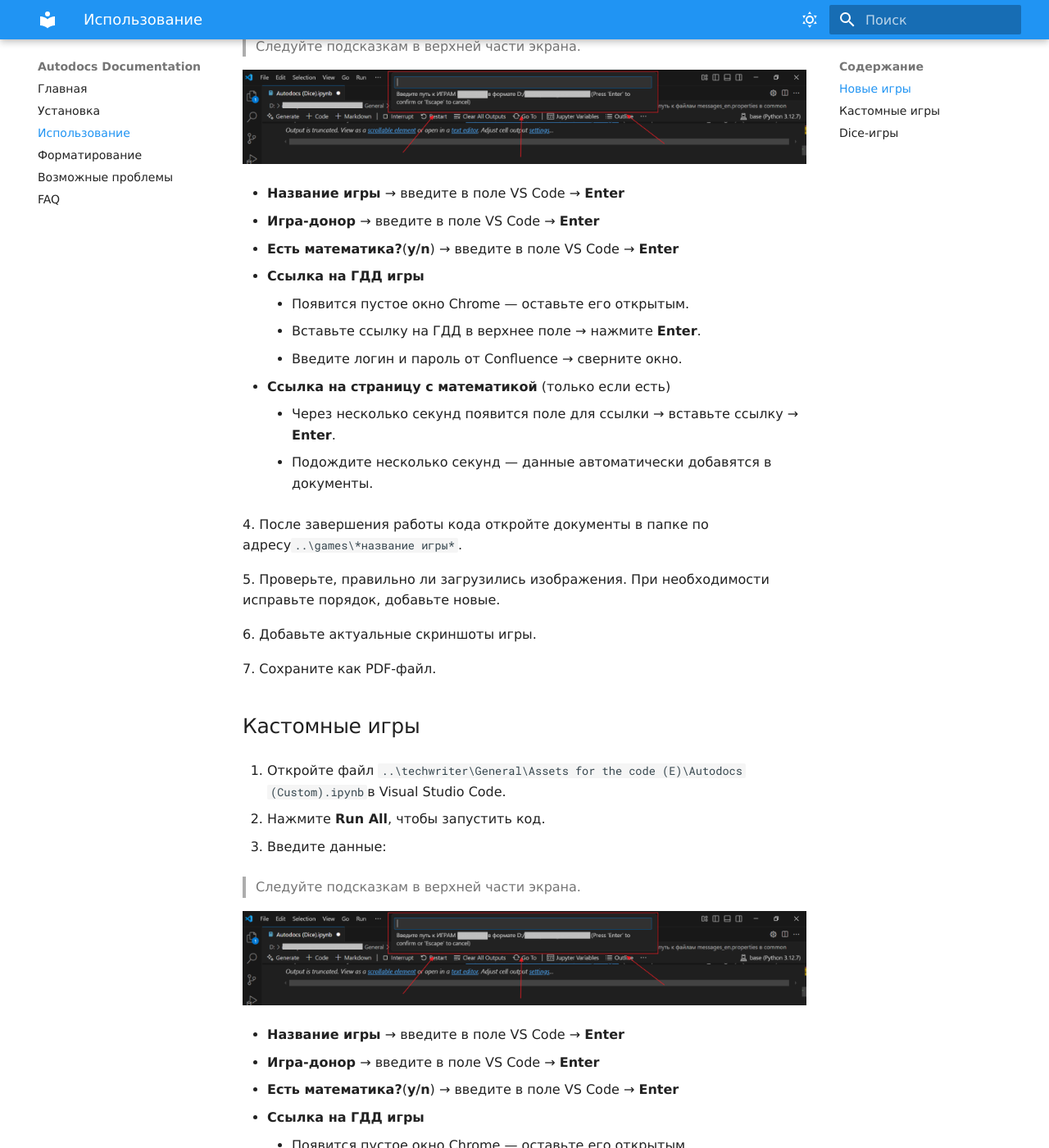
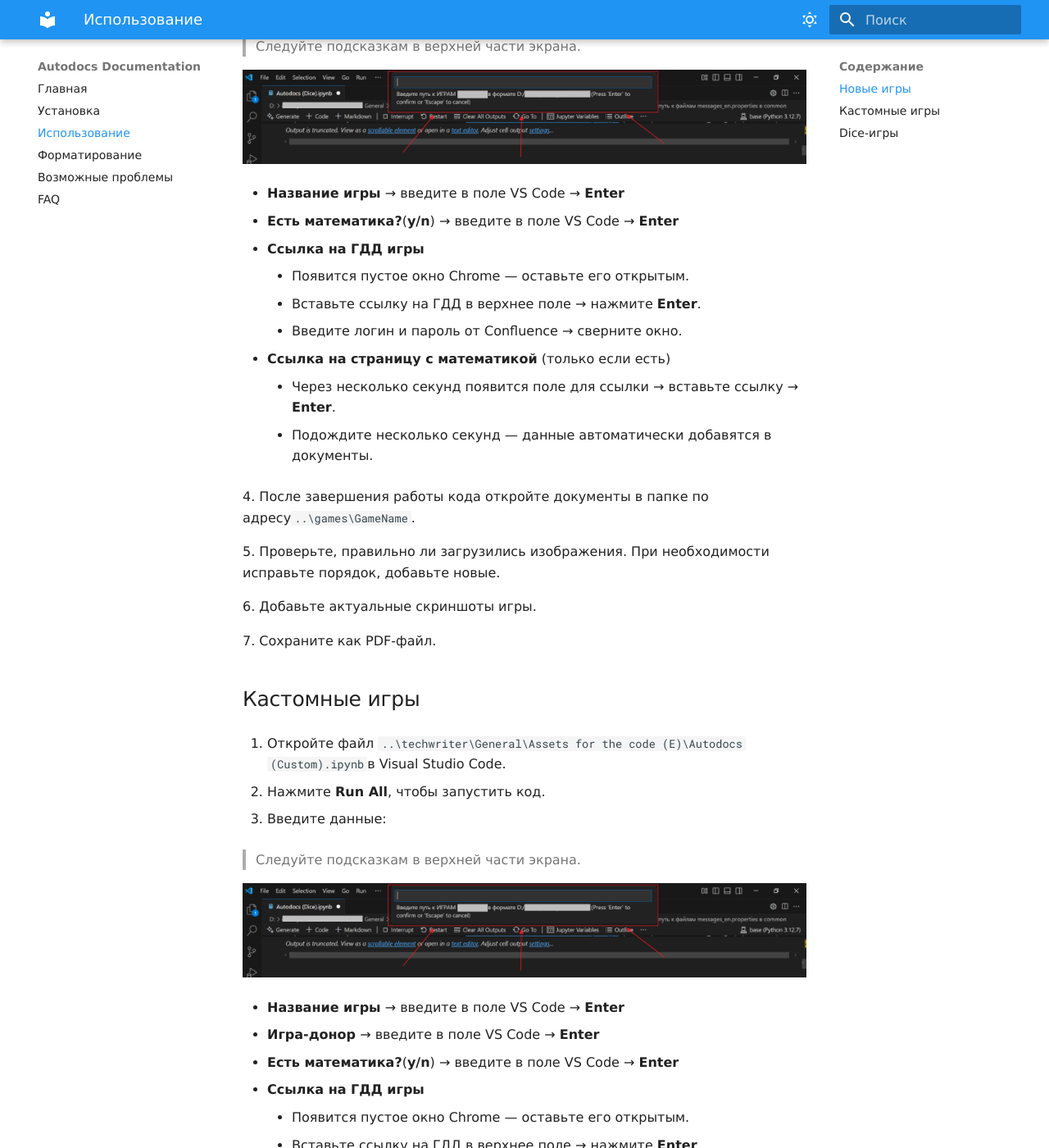
Before and after one commit to lopefre/Documentation, an MkDocs documentation site: the page built from docs/usage.md, in a window 1280 px wide and 1400 px high, scrolled down 758 px. Shown: the whole window at 82% size. Built offline with MkDocs 1.6.1 and Material for MkDocs 9.7.7, drawn with Linux system fonts in a browser that asks for light colours; some web fonts are replaced; some of the changed text lies outside the part shown.

Commit message:
Update usage.md

```diff
--- a/docs/usage.md
+++ b/docs/usage.md
@@ -21,7 +21,6 @@
 ![](assets/hint.png)
 
 - **Название игры** → введите в поле VS Code → **Enter**
-- **Игра-донор** → введите в поле VS Code → **Enter**
 - **Есть математика?**(**y/n**) → введите в поле VS Code → **Enter**
 - **Ссылка на ГДД игры**
     - Появится пустое окно Chrome — оставьте его открытым.
@@ -31,7 +30,7 @@
     - Через несколько секунд появится поле для ссылки → вставьте ссылку → **Enter**.
     - Подождите несколько секунд — данные автоматически добавятся в документы.
 
-4\. После завершения работы кода откройте документы в папке по адресу` ..\games\*название игры*`.
+4\. После завершения работы кода откройте документы в папке по адресу` ..\games\GameName`.
 
 5\. Проверьте, правильно ли загрузились изображения. При необходимости исправьте порядок, добавьте новые.
 
@@ -62,7 +61,7 @@
     - Через несколько секунд появится поле для ссылки → вставьте ссылку → **Enter**.
     - Подождите несколько секунд — данные автоматически добавятся в документы.
 
-4\. После завершения работы кода откройте документы в папке по адресу` ..\games\*название игры*`.
+4\. После завершения работы кода откройте документы в папке по адресу` ..\games\GameName`.
 
 5\. Проверьте, правильно ли загрузились изображения. При необходимости исправьте порядок, добавьте новые.
 
@@ -86,7 +85,6 @@
 ![](assets/hint.png)
 
 - **Название игры** → введите в поле VS Code → **Enter**
-- **Игра-донор** → введите в поле VS Code → **Enter**
 - **Есть математика?**(**y/n**) → введите в поле VS Code → **Enter**
 - **Ссылка на ГДД игры**
     - Появится пустое окно Chrome — оставьте его открытым.
@@ -96,7 +94,7 @@
     - Через несколько секунд появится поле для ссылки → вставьте ссылку → **Enter**.
     - Подождите несколько секунд — данные автоматически добавятся в документы.
 
-4\. После завершения работы кода откройте документы в папке по адресу` ..\games\*название игры*`.
+4\. После завершения работы кода откройте документы в папке по адресу` ..\games\GameName`.
 
 5\. Проверьте, правильно ли загрузились изображения. При необходимости исправьте порядок, добавьте новые.
 
```
